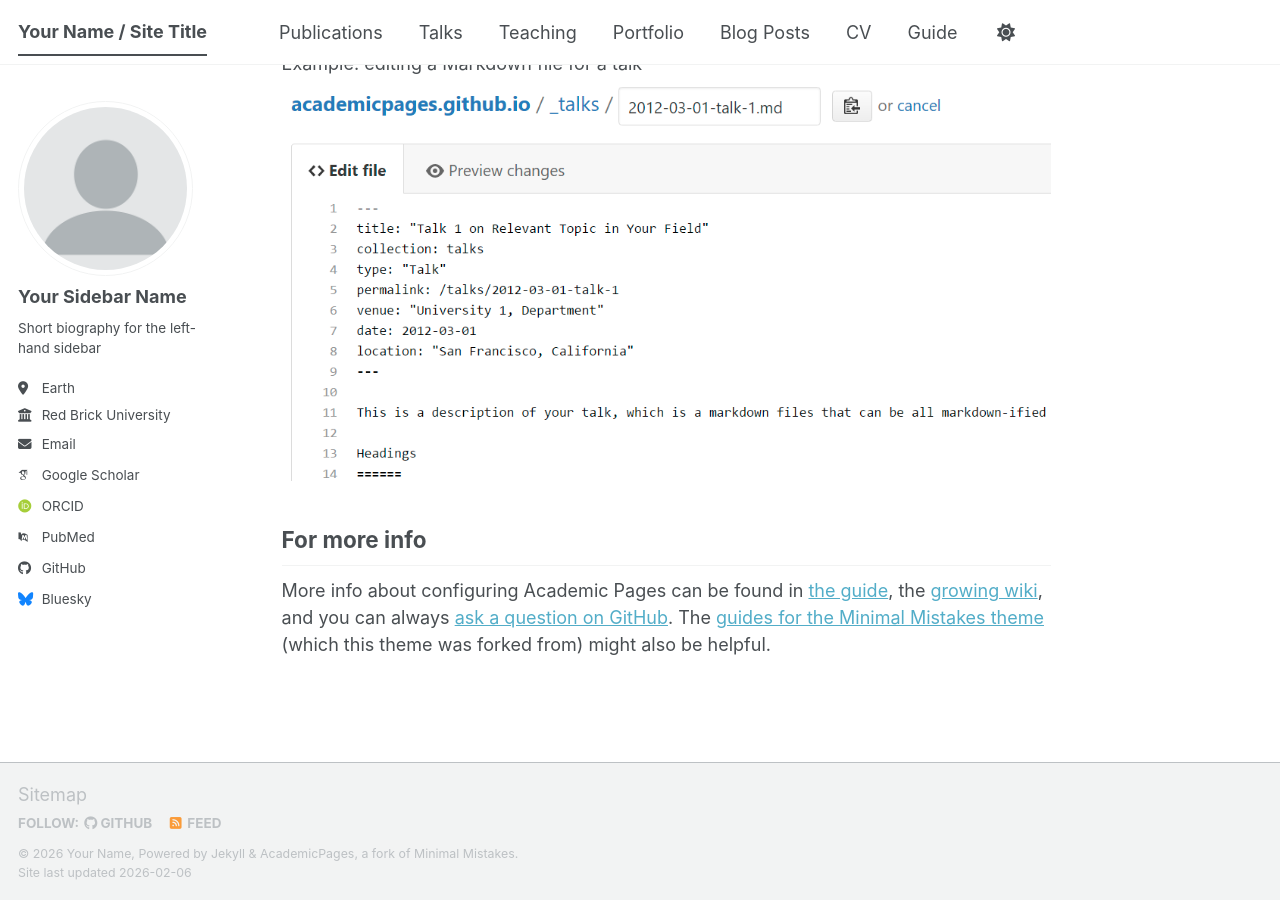
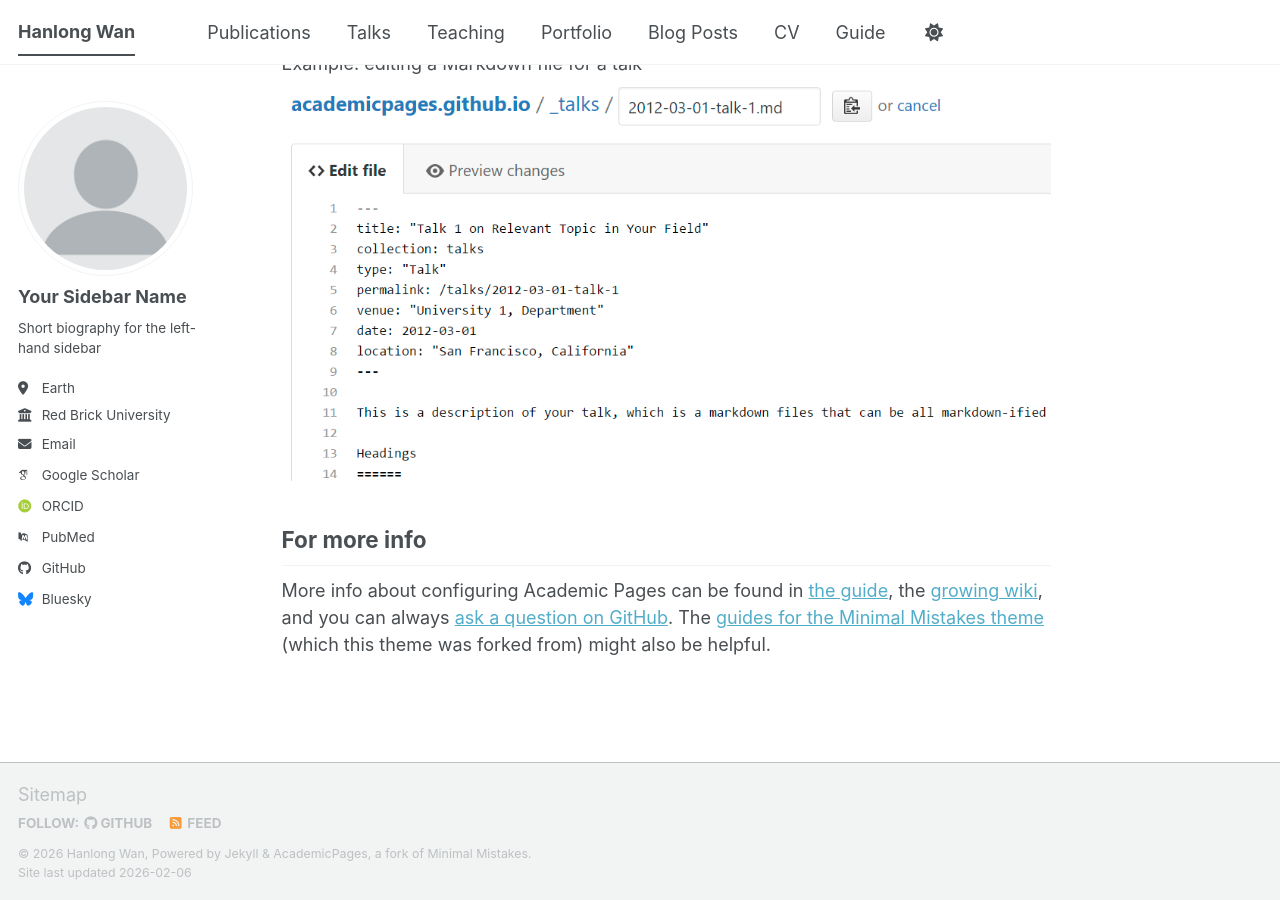
Before and after one commit to wanhanlong1130/wanhanlong1130.github.io, a Jekyll site: the page built from _pages/about.md, in a window 1280 px wide and 900 px high, scrolled down 2720 px. Built offline with Jekyll 4.4.1, drawn with Linux system fonts in a browser that asks for light colours; some web fonts are replaced; a script bundle is joined from its source files by our own code; library files that are not in the unit come from our copies.

Commit message:
update name

```diff
--- a/_config.yml
+++ b/_config.yml
@@ -9,9 +9,9 @@
 # Basic Site Settings
 locale                   : "en-US"
 site_theme               : "default" # The available themes options are "default", "air", "sunrise", "mint", "dirt" and "contrast"
-title                    : "Your Name / Site Title"
+title                    : "Hanlong Wan"
 title_separator          : "-"
-name                     : &name "Your Name"
+name                     : &name "Hanlong Wan"
 description              : &description "Your Name's academic portfolio"   # Update this with a general description of your site, this is the default if not overridden by a page
 url                      : https://academicpages.github.io # The base hostname & protocol for your site e.g. "https://[your GitHub username].github.io",
                                                            # or if you already have some other page hosted on Github then use "https://[your GitHub username].github.io/[Your Repo Name]"
```
